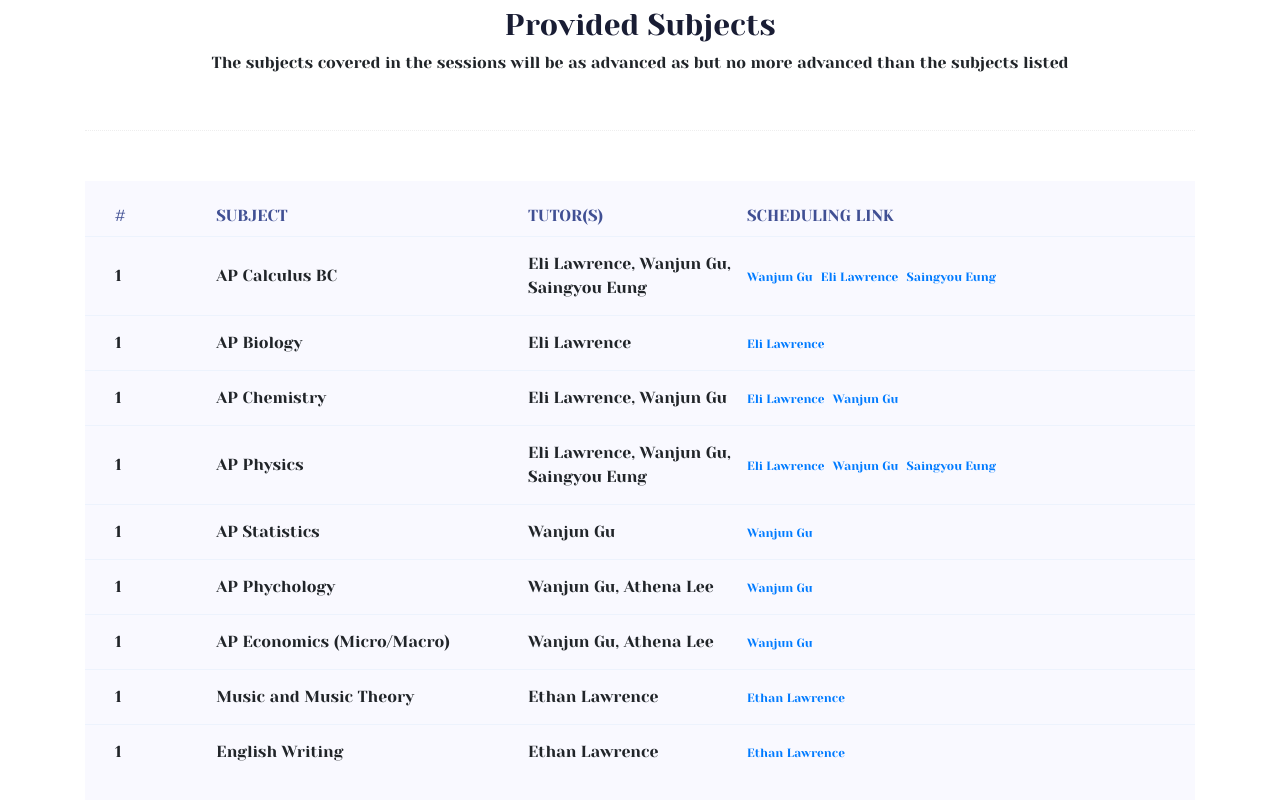
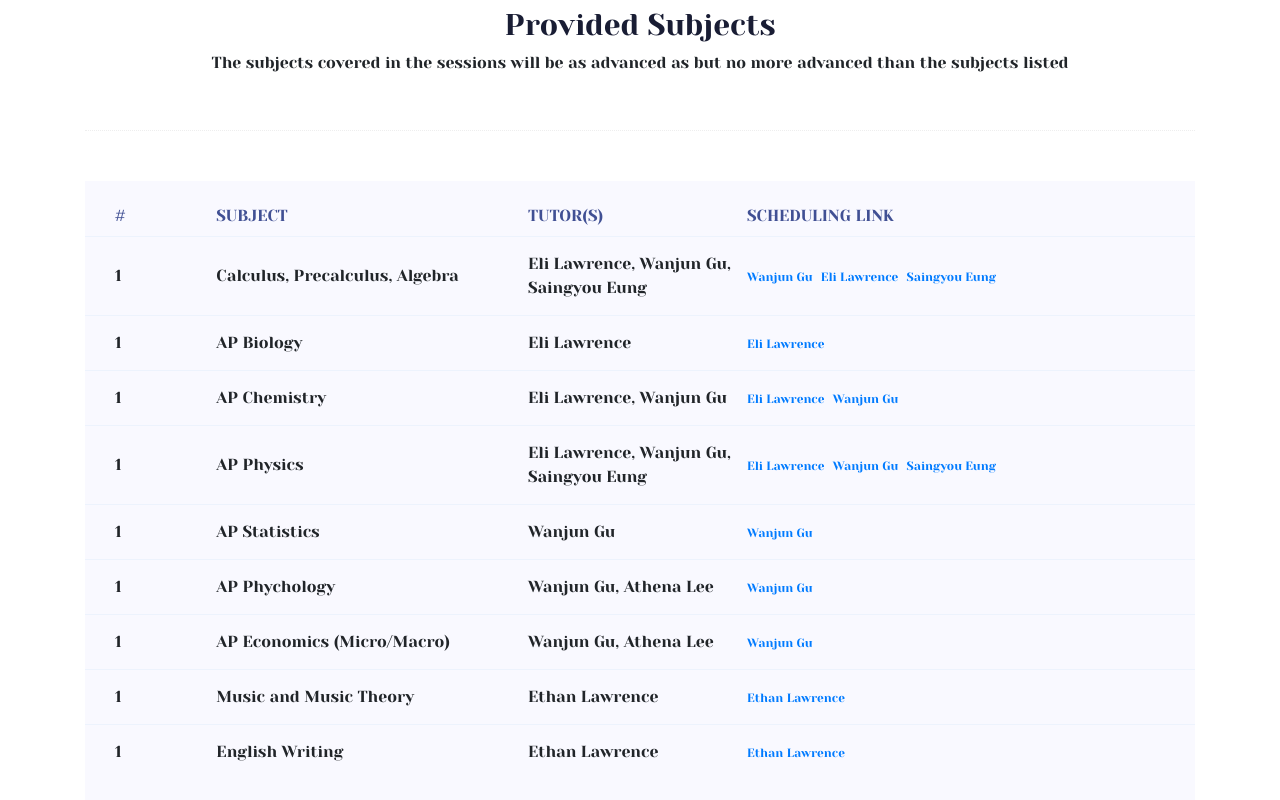
Before and after one commit to Broccolito/DIVOC_Tutors, a plain HTML site: page public/index.html in a window 1280 px wide. Shown: the part 3457-4257 px from the top of the page. Drawn offline with nearby package versions, Linux system fonts and the light colour scheme.

Commit message:
auto sync

```diff
--- a/public/index.html
+++ b/public/index.html
@@ -630,7 +630,7 @@
 
 						<div class="table-row">
 							<div class="serial">1</div>
-							<div class="country"> AP Calculus BC</div>
+							<div class="country">Calculus, Precalculus, Algebra</div>
 							<div class="visit">Eli Lawrence, Wanjun Gu, Saingyou Eung</div>
 							<div class="percentage">
 								<div class="progress">
```
Also changed, not shown: 1 other file.
